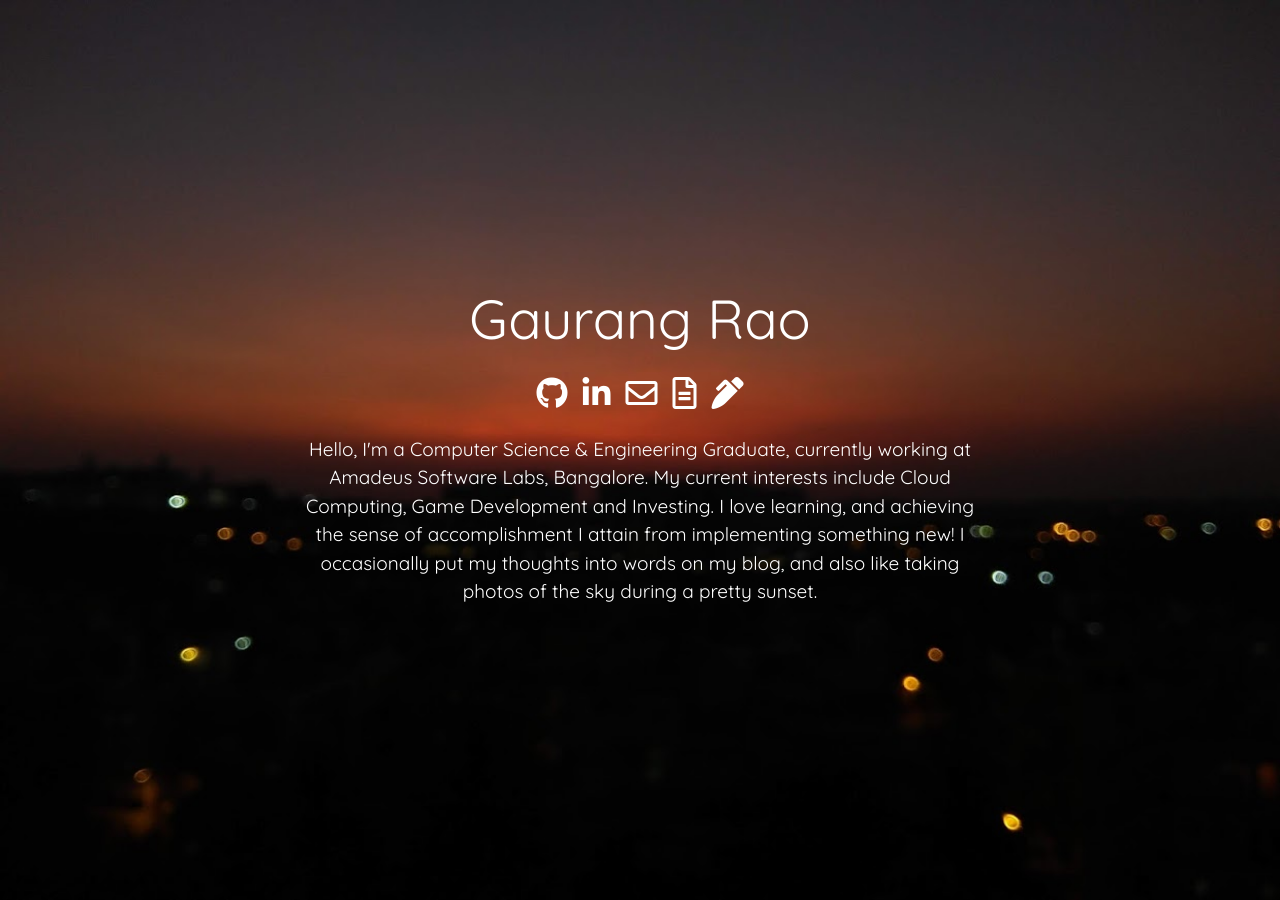
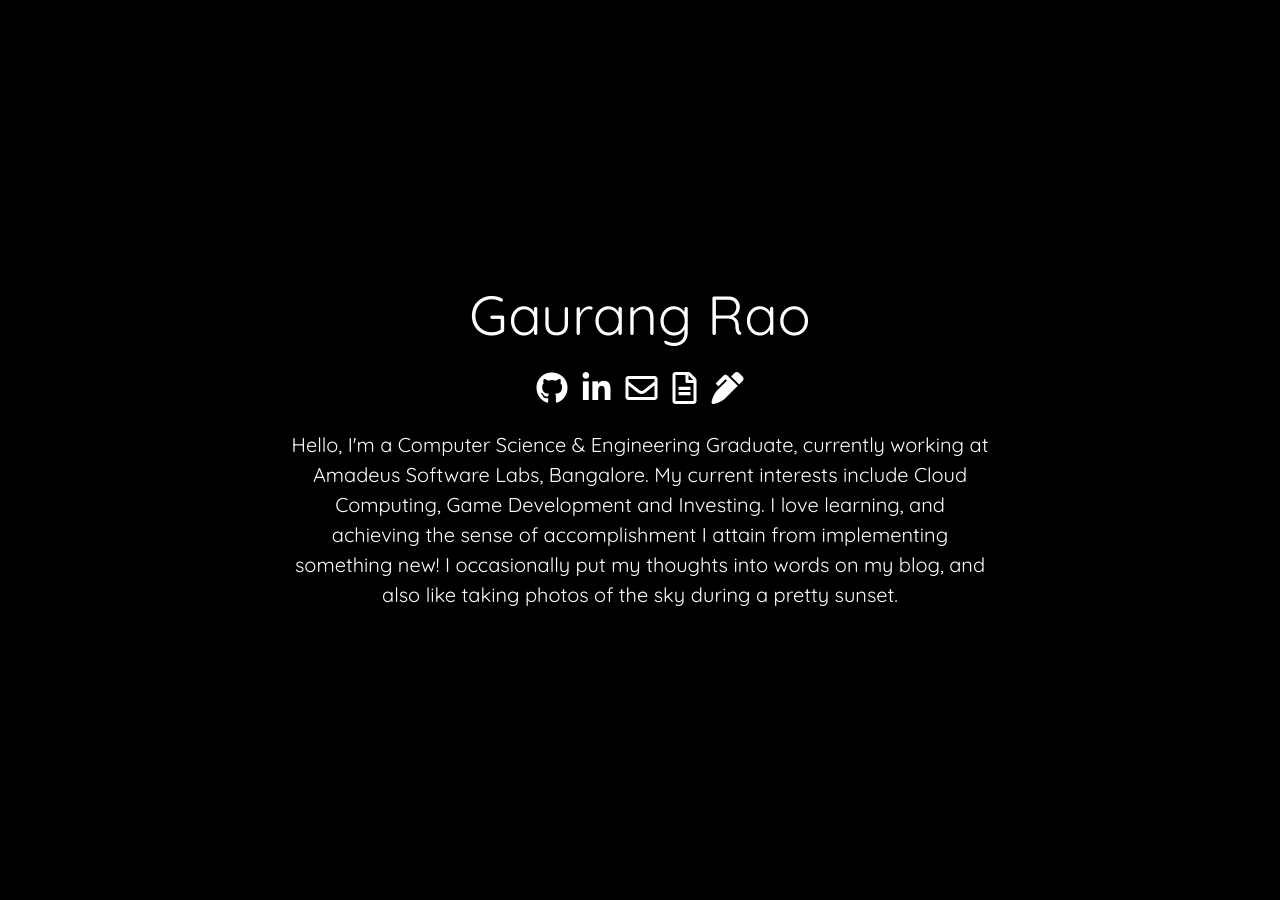
Before and after one commit to gaupeng/gaupeng.github.io, a Jekyll site: the page index.html, which Jekyll copies as it is, in a window 1280 px wide. Built offline with Jekyll 4.4.1, drawn with Linux system fonts in a browser that asks for light colours.

Commit message:
Update index.css

```diff
--- a/assets/css/index.css
+++ b/assets/css/index.css
@@ -1,8 +1,6 @@
 .content {
-  background: url('../images/sunset.jpg');
-  background-repeat: no-repeat;
-  background-attachment: fixed;
-  background-size: 100% 100%;
+  vertical-align: center;
+  background-color: black;
 }
 
 .innerbody {
@@ -20,7 +18,7 @@
 .subhead {
   color: white;
   font-family: "Quicksand", sans-serif;
-  font-size: 19px;
+  font-size: 20px;
   text-align: center;
 }
 
```
